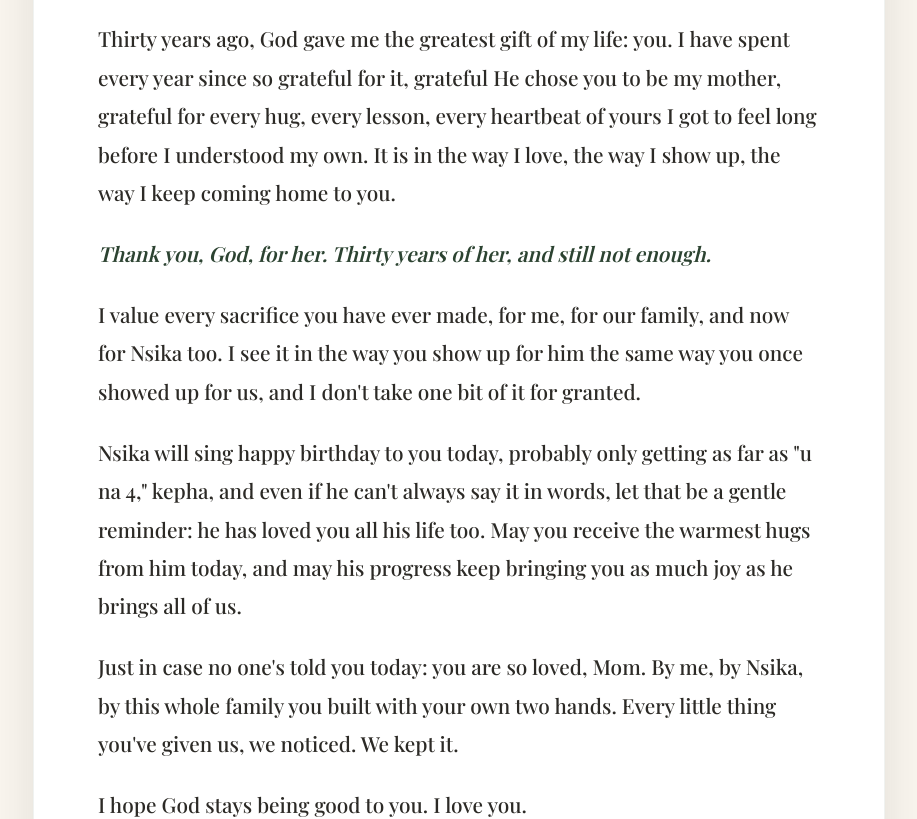
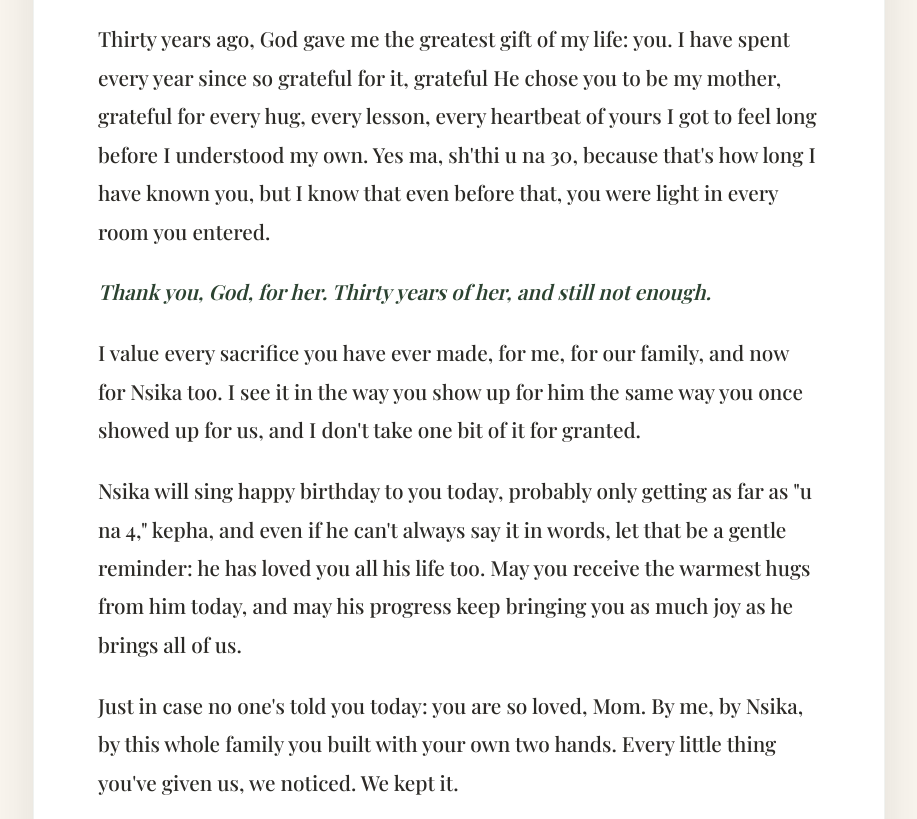
Before and after one commit to LebogangMabaso/Mommy-, a plain HTML site: page index.html in a window 1280 px wide. Shown: the part 1136-1955 px from the top of the page, without its empty margins (181-1098 px from the left). Drawn offline with nearby package versions, Linux system fonts and the light colour scheme; a web font is replaced by a local one.

Commit message:
Swap earnest line for the u na 30 joke
Co-Authored-By: Claude Sonnet 5 <noreply@anthropic.com>

```diff
--- a/index.html
+++ b/index.html
@@ -38,8 +38,9 @@
         you. I have spent every year since so grateful for it, grateful
         He chose you to be my mother, grateful for every hug, every
         lesson, every heartbeat of yours I got to feel long before I
-        understood my own. It is in the way I love, the way I show up,
-        the way I keep coming home to you.
+        understood my own. Yes ma, sh'thi u na 30, because that's how
+        long I have known you, but I know that even before that, you
+        were light in every room you entered.
       </p>
       <p class="highlight">
         Thank you, God, for her. Thirty years of her, and still not
```
